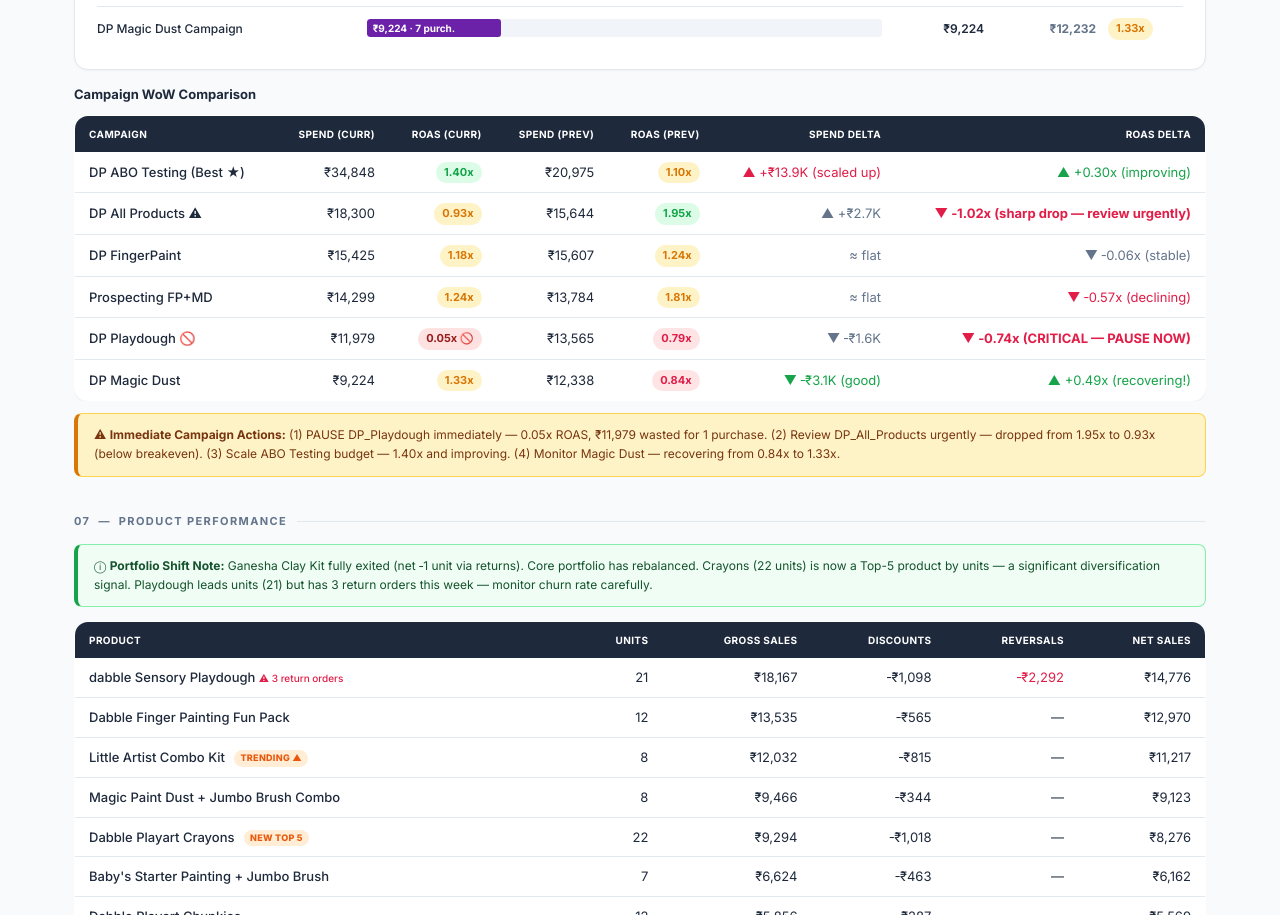
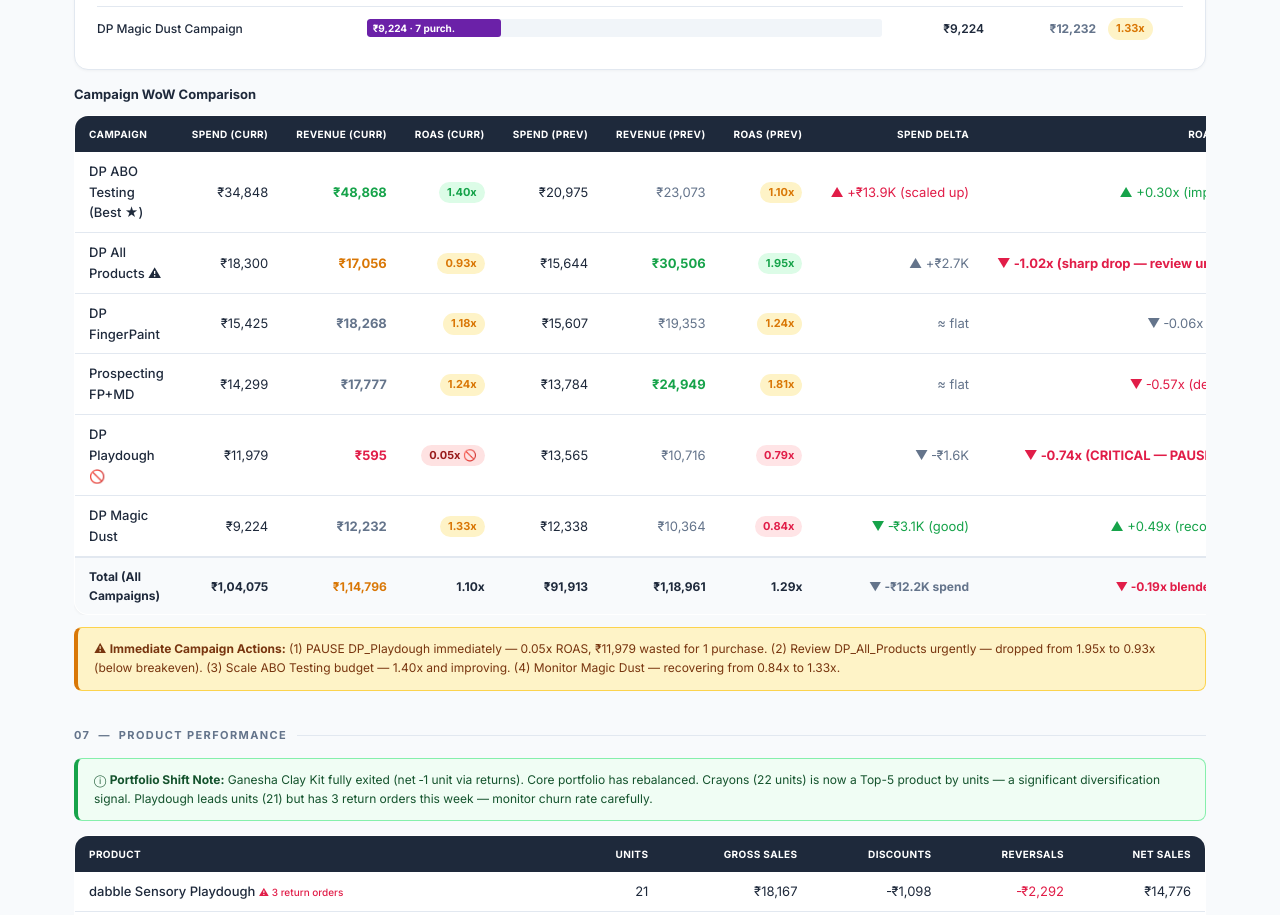
Before and after one commit to prabjot-dabble/weekly-report-16-sep-to-22-sep-2026, a plain HTML site: page index.html in a window 1280 px wide. Shown: the part 4744-5659 px from the top of the page. Drawn offline with Linux system fonts and the light colour scheme.

```diff
--- a/index.html
+++ b/index.html
@@ -808,16 +808,19 @@
 
 <div style="overflow:auto;margin-top:14px;">
 <div style="font-size:13px;font-weight:700;margin-bottom:10px;">Campaign WoW Comparison</div>
-<table class="dtable" style="min-width:700px;">
-  <thead><tr><th style="text-align:left">Campaign</th><th>Spend (Curr)</th><th>ROAS (Curr)</th><th>Spend (Prev)</th><th>ROAS (Prev)</th><th>Spend Delta</th><th>ROAS Delta</th></tr></thead>
+<table class="dtable" style="min-width:900px;">
+  <thead><tr><th style="text-align:left">Campaign</th><th>Spend (Curr)</th><th>Revenue (Curr)</th><th>ROAS (Curr)</th><th>Spend (Prev)</th><th>Revenue (Prev)</th><th>ROAS (Prev)</th><th>Spend Delta</th><th>ROAS Delta</th></tr></thead>
   <tbody>
-    <tr><td>DP ABO Testing (Best &#9733;)</td><td>&#8377;34,848</td><td><span class="roas-badge rb-green">1.40x</span></td><td>&#8377;20,975</td><td><span class="roas-badge rb-amber">1.10x</span></td><td style="color:var(--rose)">&#9650; +&#8377;13.9K (scaled up)</td><td style="color:var(--green)">&#9650; +0.30x (improving)</td></tr>
-    <tr><td>DP All Products &#9888;</td><td>&#8377;18,300</td><td><span class="roas-badge rb-amber">0.93x</span></td><td>&#8377;15,644</td><td><span class="roas-badge rb-green">1.95x</span></td><td style="color:var(--muted)">&#9650; +&#8377;2.7K</td><td style="color:var(--rose);font-weight:700">&#9660; &#8209;1.02x (sharp drop &mdash; review urgently)</td></tr>
-    <tr><td>DP FingerPaint</td><td>&#8377;15,425</td><td><span class="roas-badge rb-amber">1.18x</span></td><td>&#8377;15,607</td><td><span class="roas-badge rb-amber">1.24x</span></td><td style="color:var(--muted)">&asymp; flat</td><td style="color:var(--muted)">&#9660; &#8209;0.06x (stable)</td></tr>
-    <tr><td>Prospecting FP+MD</td><td>&#8377;14,299</td><td><span class="roas-badge rb-amber">1.24x</span></td><td>&#8377;13,784</td><td><span class="roas-badge rb-amber">1.81x</span></td><td style="color:var(--muted)">&asymp; flat</td><td style="color:var(--rose)">&#9660; &#8209;0.57x (declining)</td></tr>
-    <tr><td>DP Playdough &#128683;</td><td>&#8377;11,979</td><td><span class="roas-badge rb-red">0.05x &#128683;</span></td><td>&#8377;13,565</td><td><span class="roas-badge rb-rose">0.79x</span></td><td style="color:var(--muted)">&#9660; &#8209;&#8377;1.6K</td><td style="color:var(--rose);font-weight:700">&#9660; &#8209;0.74x (CRITICAL &mdash; PAUSE NOW)</td></tr>
-    <tr><td>DP Magic Dust</td><td>&#8377;9,224</td><td><span class="roas-badge rb-amber">1.33x</span></td><td>&#8377;12,338</td><td><span class="roas-badge rb-rose">0.84x</span></td><td style="color:var(--green)">&#9660; &#8209;&#8377;3.1K (good)</td><td style="color:var(--green)">&#9650; +0.49x (recovering!)</td></tr>
+    <tr><td>DP ABO Testing (Best &#9733;)</td><td>&#8377;34,848</td><td style="color:var(--green);font-weight:700">&#8377;48,868</td><td><span class="roas-badge rb-green">1.40x</span></td><td>&#8377;20,975</td><td style="color:var(--muted)">&#8377;23,073</td><td><span class="roas-badge rb-amber">1.10x</span></td><td style="color:var(--rose)">&#9650; +&#8377;13.9K (scaled up)</td><td style="color:var(--green)">&#9650; +0.30x (improving)</td></tr>
+    <tr><td>DP All Products &#9888;</td><td>&#8377;18,300</td><td style="color:var(--amber);font-weight:700">&#8377;17,056</td><td><span class="roas-badge rb-amber">0.93x</span></td><td>&#8377;15,644</td><td style="color:var(--green);font-weight:700">&#8377;30,506</td><td><span class="roas-badge rb-green">1.95x</span></td><td style="color:var(--muted)">&#9650; +&#8377;2.7K</td><td style="color:var(--rose);font-weight:700">&#9660; &#8209;1.02x (sharp drop &mdash; review urgently)</td></tr>
+    <tr><td>DP FingerPaint</td><td>&#8377;15,425</td><td style="color:var(--muted);font-weight:700">&#8377;18,268</td><td><span class="roas-badge rb-amber">1.18x</span></td><td>&#8377;15,607</td><td style="color:var(--muted)">&#8377;19,353</td><td><span class="roas-badge rb-amber">1.24x</span></td><td style="color:var(--muted)">&asymp; flat</td><td style="color:var(--muted)">&#9660; &#8209;0.06x (stable)</td></tr>
+    <tr><td>Prospecting FP+MD</td><td>&#8377;14,299</td><td style="color:var(--muted);font-weight:700">&#8377;17,777</td><td><span class="roas-badge rb-amber">1.24x</span></td><td>&#8377;13,784</td><td style="color:var(--green);font-weight:700">&#8377;24,949</td><td><span class="roas-badge rb-amber">1.81x</span></td><td style="color:var(--muted)">&asymp; flat</td><td style="color:var(--rose)">&#9660; &#8209;0.57x (declining)</td></tr>
+    <tr><td>DP Playdough &#128683;</td><td>&#8377;11,979</td><td style="color:var(--rose);font-weight:700">&#8377;595</td><td><span class="roas-badge rb-red">0.05x &#128683;</span></td><td>&#8377;13,565</td><td style="color:var(--muted)">&#8377;10,716</td><td><span class="roas-badge rb-rose">0.79x</span></td><td style="color:var(--muted)">&#9660; &#8209;&#8377;1.6K</td><td style="color:var(--rose);font-weight:700">&#9660; &#8209;0.74x (CRITICAL &mdash; PAUSE NOW)</td></tr>
+    <tr><td>DP Magic Dust</td><td>&#8377;9,224</td><td style="color:var(--muted);font-weight:700">&#8377;12,232</td><td><span class="roas-badge rb-amber">1.33x</span></td><td>&#8377;12,338</td><td style="color:var(--muted)">&#8377;10,364</td><td><span class="roas-badge rb-rose">0.84x</span></td><td style="color:var(--green)">&#9660; &#8209;&#8377;3.1K (good)</td><td style="color:var(--green)">&#9650; +0.49x (recovering!)</td></tr>
   </tbody>
+  <tfoot>
+    <tr><td>Total (All Campaigns)</td><td><strong>&#8377;1,04,075</strong></td><td style="color:var(--amber);font-weight:700"><strong>&#8377;1,14,796</strong></td><td><strong>1.10x</strong></td><td><strong>&#8377;91,913</strong></td><td style="font-weight:700"><strong>&#8377;1,18,961</strong></td><td><strong>1.29x</strong></td><td style="color:var(--muted)">&#9660; &#8209;&#8377;12.2K spend</td><td style="color:var(--rose)">&#9660; &#8209;0.19x blended ROAS</td></tr>
+  </tfoot>
 </table>
 </div>
 <div class="data-flag" style="margin-top:12px;">
```
